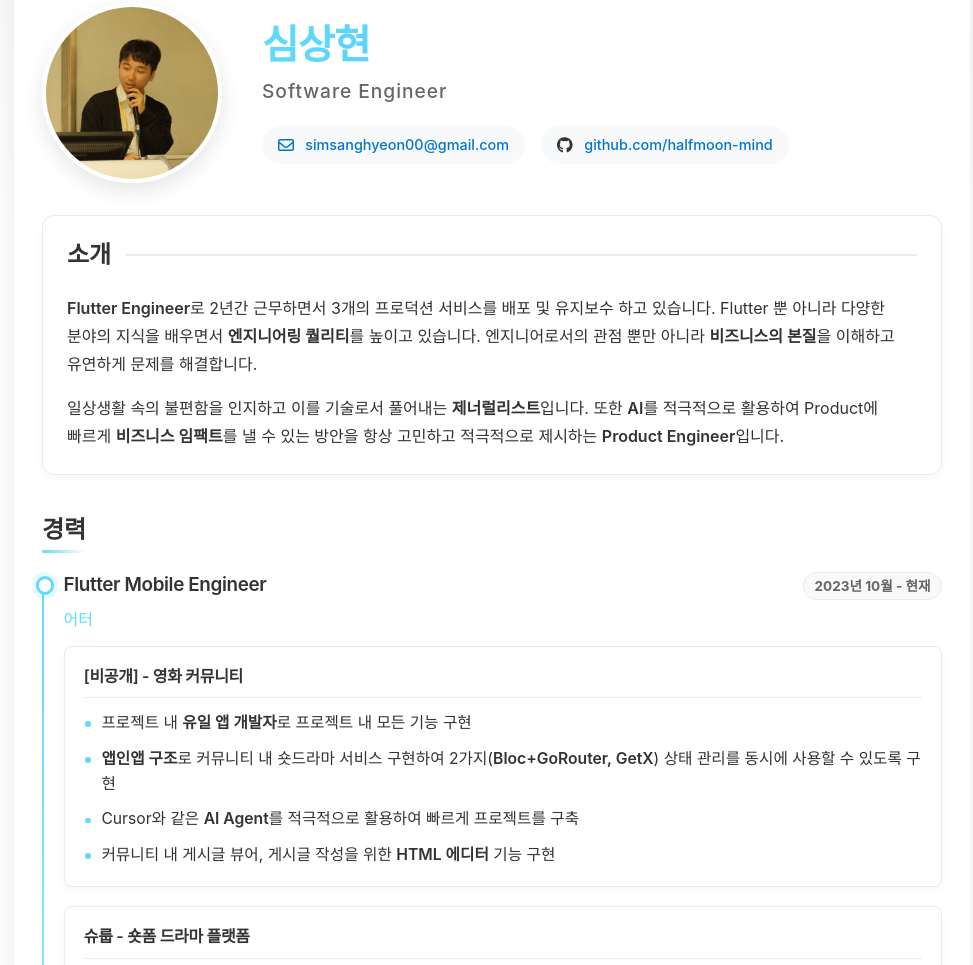
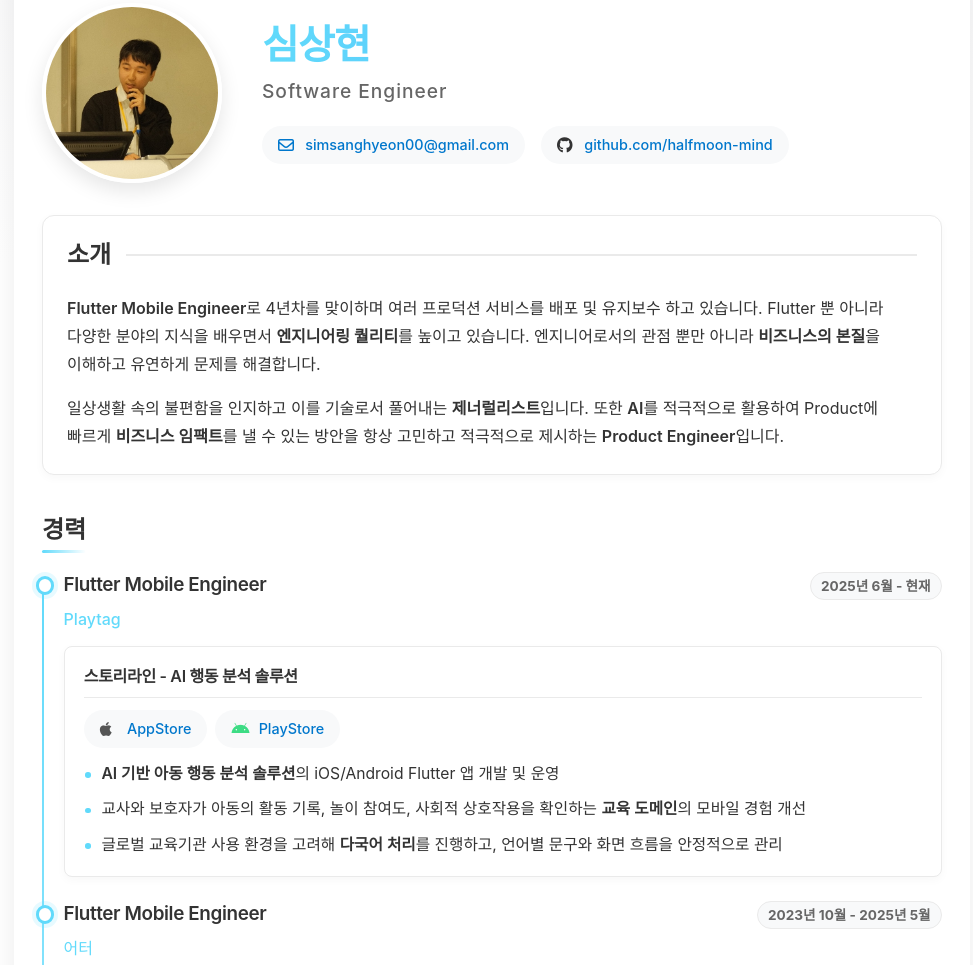
Before and after one commit to halfmoon-mind/portfolio, an Astro site: page /resume in a window 1280 px wide. Shown: the part 237-1202 px from the top of the page, without its empty margins (148-1121 px from the left). Built offline with nearby package versions, Linux system fonts and the light colour scheme; Astro itself is replaced by a stand-in of ours.

Commit message:
[resume] reflect Playtag onboarding and 4년차 update

```diff
--- a/src/data/resume.ts
+++ b/src/data/resume.ts
@@ -52,15 +52,40 @@ export const resumeProfile = {
 };
 
 export const resumeIntro = [
-  `<span class="highlight">Flutter Engineer</span>로 2년간 근무하면서 3개의 프로덕션 서비스를 배포 및 유지보수 하고 있습니다. Flutter 뿐 아니라 다양한 분야의 지식을 배우면서 <span class="highlight">엔지니어링 퀄리티</span>를 높이고 있습니다. 엔지니어로서의 관점 뿐만 아니라 <span class="highlight">비즈니스의 본질</span>을 이해하고 유연하게 문제를 해결합니다.`,
+  `<span class="highlight">Flutter Mobile Engineer</span>로 4년차를 맞이하며 여러 프로덕션 서비스를 배포 및 유지보수 하고 있습니다. Flutter 뿐 아니라 다양한 분야의 지식을 배우면서 <span class="highlight">엔지니어링 퀄리티</span>를 높이고 있습니다. 엔지니어로서의 관점 뿐만 아니라 <span class="highlight">비즈니스의 본질</span>을 이해하고 유연하게 문제를 해결합니다.`,
   `일상생활 속의 불편함을 인지하고 이를 기술로서 풀어내는 <span class="highlight">제너럴리스트</span>입니다. 또한 <span class="highlight">AI</span>를 적극적으로 활용하여 Product에 빠르게 <span class="highlight">비즈니스 임팩트</span>를 낼 수 있는 방안을 항상 고민하고 적극적으로 제시하는 <span class="highlight">Product Engineer</span>입니다.`,
 ];
 
 export const experiences: ResumeExperience[] = [
   {
     role: 'Flutter Mobile Engineer',
+    company: 'Playtag',
+    period: '2025년 6월 - 현재',
+    projects: [
+      {
+        name: '스토리라인 - AI 행동 분석 솔루션',
+        links: [
+          {
+            label: 'AppStore',
+            href: 'https://apps.apple.com/us/app/storyline-ai-insight/id6445879562',
+          },
+          {
+            label: 'PlayStore',
+            href: 'https://play.google.com/store/apps/details?id=com.playtag.storyline',
+          },
+        ],
+        responsibilities: [
+          `<span class="highlight">AI 기반 아동 행동 분석 솔루션</span>의 iOS/Android Flutter 앱 개발 및 운영`,
+          `교사와 보호자가 아동의 활동 기록, 놀이 참여도, 사회적 상호작용을 확인하는 <span class="highlight">교육 도메인</span>의 모바일 경험 개선`,
+          `글로벌 교육기관 사용 환경을 고려해 <span class="highlight">다국어 처리</span>를 진행하고, 언어별 문구와 화면 흐름을 안정적으로 관리`,
+        ],
+      },
+    ],
+  },
+  {
+    role: 'Flutter Mobile Engineer',
     company: '어터',
-    period: '2023년 10월 - 현재',
+    period: '2023년 10월 - 2025년 5월',
     projects: [
       {
         name: '[비공개] - 영화 커뮤니티',
--- a/src/pages/index.astro
+++ b/src/pages/index.astro
@@ -49,7 +49,7 @@ const heroImage = "/og-image.png";
 	<div class="container">
 		<h1>From Half, To Full</h1>
 		<p>
-			항상 최선을 다하는 엔지니어 심상현입니다. 현재 3년차 Flutter Engineer로 활동하고 있습니다.
+			항상 최선을 다하는 엔지니어 심상현입니다. 현재 4년차 Flutter Mobile Engineer로 활동하고 있습니다.
 			<br>
 			새로운 것을 익히고, 그것을 활용하여 새로운 서비스 혹은 기존의 프로덕트를 개선하고 있습니다.
 			<br>
```
Also changed, not shown: src/data/resume.test.ts (+17 -1 lines).
